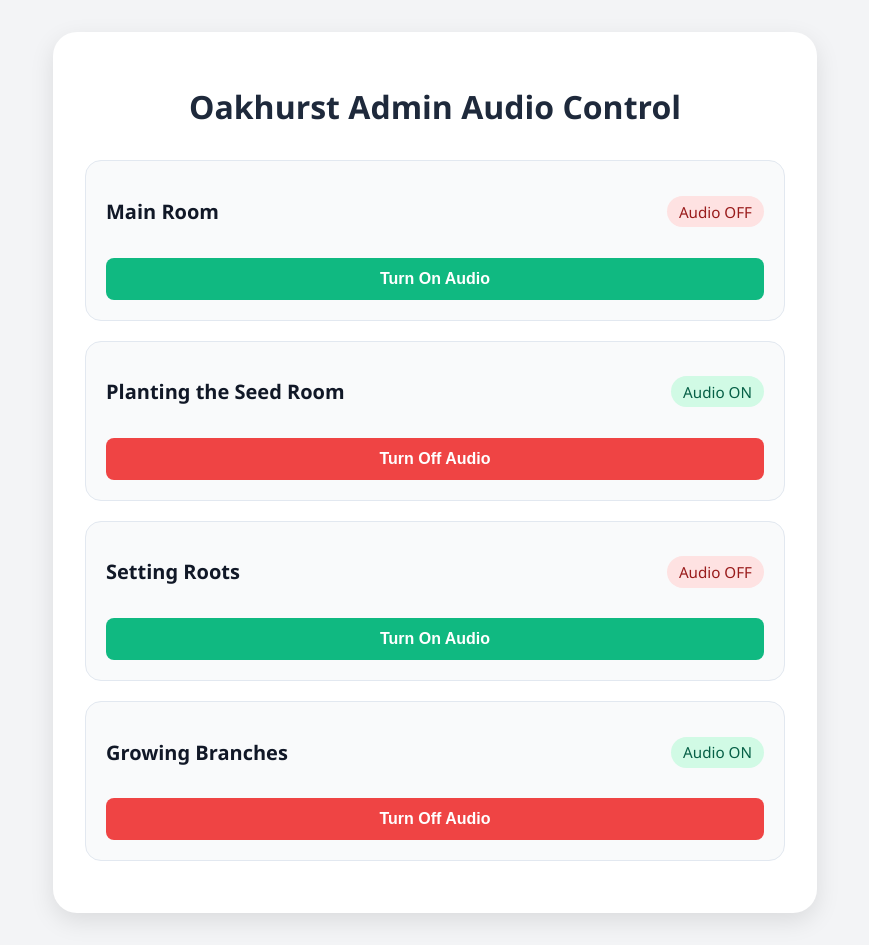
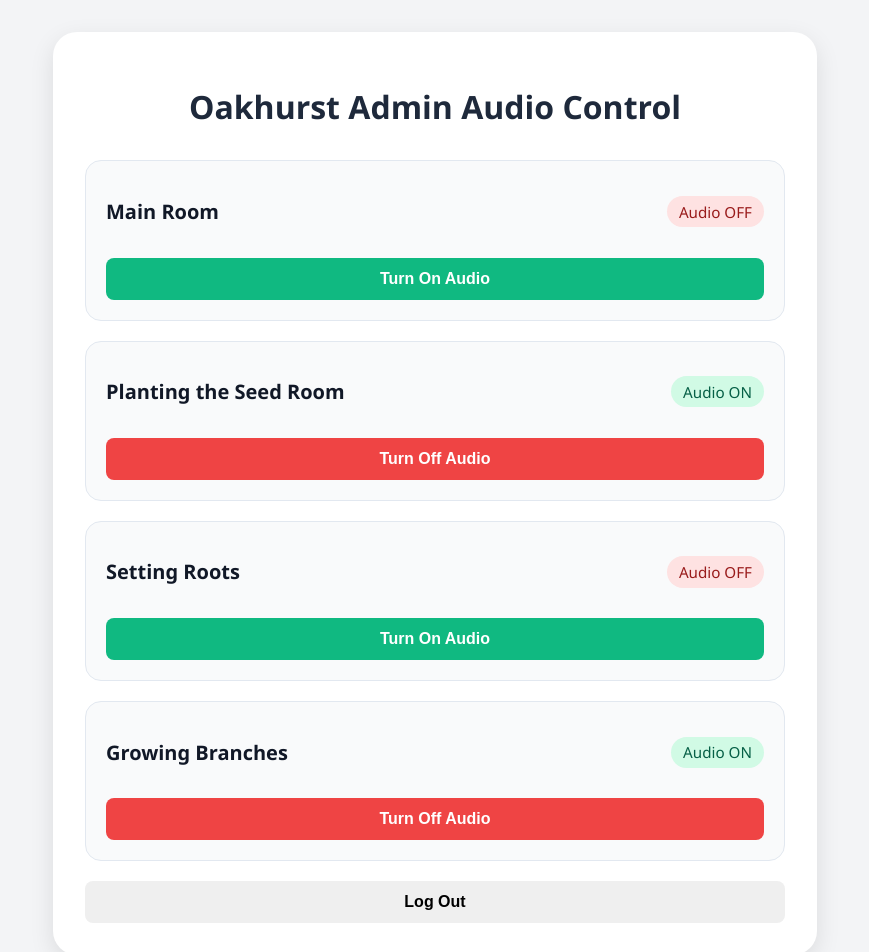
Before and after one commit to JustisGuin/Project2InitialPrototype, a Vue app: page /dashboard in a window 1280 px wide. Shown: the top 952 px of the page, without its empty margins (205-1074 px from the left). Built offline with nearby package versions, Linux system fonts and the light colour scheme.

Commit message:
LogOut Button

```diff
--- a/src/components/AdminPortal.vue
+++ b/src/components/AdminPortal.vue
@@ -17,12 +17,16 @@
           {{ room.audioOn ? 'Turn Off Audio' : 'Turn On Audio' }}
         </button>
       </div>
+      <RouterLink to="/">
+      <button class="toggle-button">Log Out</button>
+    </RouterLink>
     </div>
   </div>
 </template>
 
 <script setup>
 import { reactive } from 'vue'
+import { RouterLink } from 'vue-router'
 
 const rooms = reactive([
   { id: 1, name: 'Main Room', audioOn: false },
--- a/src/main.js
+++ b/src/main.js
@@ -7,6 +7,7 @@ import Dashboard from './components/AdminPortal.vue'
 const routes = [
   { path: '/', component: Login },
   { path: '/dashboard', component: Dashboard },
+
 ]
 
 const router = createRouter({
```
